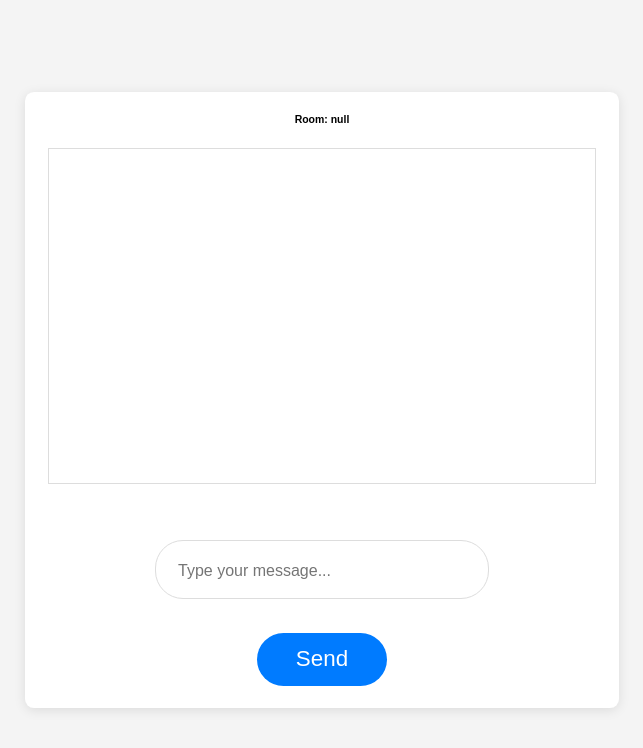
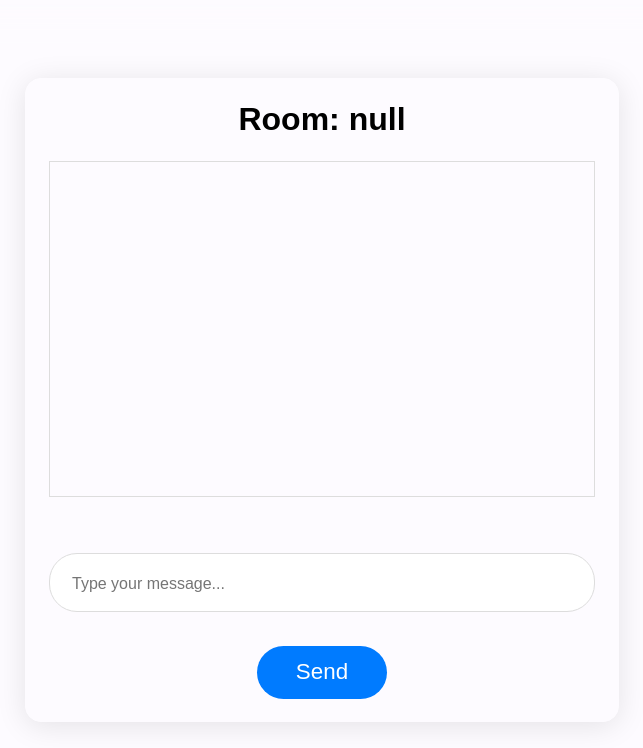
Before and after one commit to nikhil-kamboj420/Live-Chat-App, a website: page public/chat.html in a window 1280 px wide. Shown: the whole page, without its empty margins (318-961 px from the left). Drawn offline with Linux system fonts and the light colour scheme.

Commit message:
Make a little change in UI

```diff
--- a/public/style.css
+++ b/public/style.css
@@ -1,4 +1,4 @@
-*{
+* {
   margin: 0;
   padding: 0;
   box-sizing: border-box;
@@ -9,29 +9,34 @@ body {
   justify-content: center;
   align-items: center;
   height: 100vh;
-    background: #f4f4f4;
   font-size: 43.7%;
+  background: rgba(253, 251, 255, 1);
+  border-radius: 16px;
+  box-shadow: 0 4px 30px rgba(0, 0, 0, 0.1);
+  backdrop-filter: blur(20px);
+  -webkit-backdrop-filter: blur(20px);
+  border: 1px solid rgba(253, 251, 255, 1);
 }
 
-  .container, .chat-container {
+.container,
+.chat-container {
   width: 37.1rem;
   aspect-ratio: 1;
-    background: white;
   padding: 1.4rem;
-    border-radius: 0.56rem;
-    box-shadow: 0 0.14rem 0.7rem rgba(0, 0, 0, 0.1);
+  background: rgba(253, 251, 255, 1);
+  border-radius: 16px;
+  box-shadow: 0 4px 30px rgba(0, 0, 0, 0.1);
+  backdrop-filter: blur(20px);
+  -webkit-backdrop-filter: blur(20px);
+  border: 1px solid rgba(253, 251, 255, 1);
 }
 
-  h1{
+h1 {
   margin: 2.8rem 0 1.4rem;
   text-align: center;
   font-size: 2.24rem;
 }
 
-  h2 {
-    margin: 0 0 1.4rem;
-    text-align: center;
-  }
 .messages {
   height: 21rem;
   overflow-y: auto;
@@ -44,7 +49,7 @@ body {
   display: flex;
   flex-direction: column;
   align-items: center;
-    gap:  2.1rem;
+  gap: 2.1rem;
   margin-top: 3.5rem;
 }
 
@@ -55,7 +60,7 @@ body {
   font-size: 1.4rem;
 }
 
-  input[type="text"]::placeholder{
+input[type="text"]::placeholder {
   font-size: 1rem;
 }
 
@@ -69,3 +74,24 @@ body {
   cursor: pointer;
   font-size: 1.4rem;
 }
+
+button:hover{
+  background: rgba(0, 123, 255, 0.17);
+  border-radius: 16px;
+  box-shadow: 0 4px 30px rgba(0, 0, 0, 0.1);
+  backdrop-filter: blur(9.7px);
+  -webkit-backdrop-filter: blur(9.7px);
+  border: 1px solid rgba(0, 123, 255, 0.6);
+}
+
+/* chat styling */
+
+.chat-container h2 {
+  margin: 0 0 1.4rem;
+  text-align: center;
+  font-size: 2rem;
+}
+
+#messageForm input {
+  width: 100%;
+}
```
Lines whose indentation alone changed are shown as unchanged.
